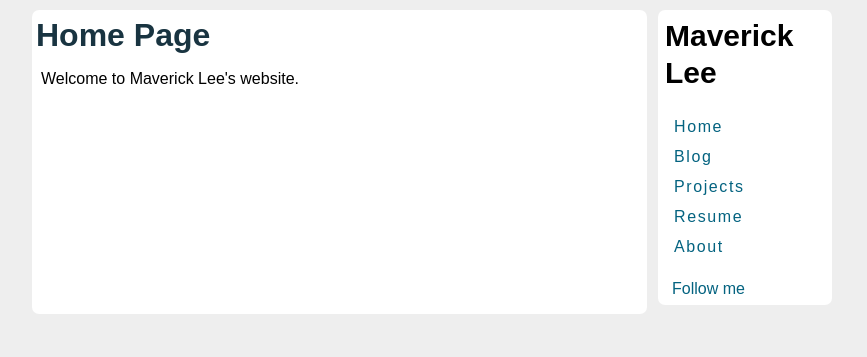
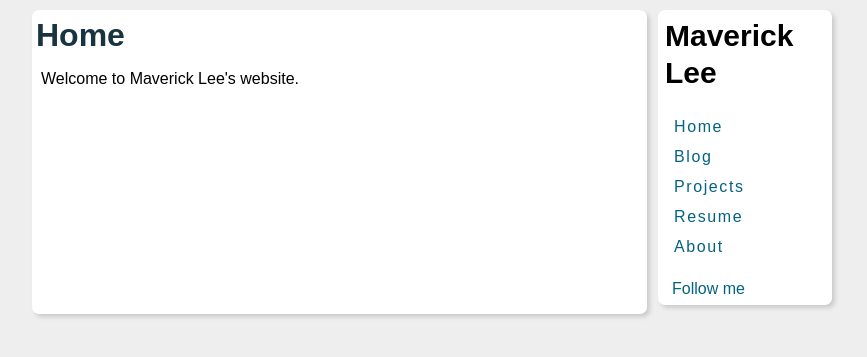
Before and after one commit to mavlee/mavlee.github.com, a Jekyll site: the page built from index.html, in a window 1280 px wide. Shown: the top 357 px of the page, without its empty margins (208-1075 px from the left). Built offline with Jekyll 4.4.1, drawn with Linux system fonts in a browser that asks for light colours; Markdown is read by kramdown in place of the engine named in the settings; comment, search, counter and statistics services are not loaded.

Commit message:
minor styling, fix comment count

```diff
--- a/_layouts/base.html
+++ b/_layouts/base.html
@@ -17,10 +17,10 @@
   </head>
 
   <body>
-    <div class="content">
+    <div class="content shadow">
       {{ content }}
     </div>
-    <div class="rightNav">
+    <div class="rightNav shadow">
       <h1><a href="/">Maverick Lee</a></h1>
       <span><a href="/">Home</a></span>
       <span><a href="/blog">Blog</a></span>
--- a/_layouts/blog.html
+++ b/_layouts/blog.html
@@ -8,7 +8,7 @@ title: Blog
   <span class="date">{{ post.date | date: "%A, %B %d, %Y" | upcase }}</span>
   <br>
   {{ post.content }}
-  <a href="{{ post.url }}#disqus_thread" data-disqus-identifier="article_1_identifier">First article</a>
+  <a href="{{ post.url }}/#disqus_thread" data-disqus-identifier="article_1_identifier">First article</a>
 </div>
 <hr/>
 <br>
--- a/about/index.html
+++ b/about/index.html
@@ -9,7 +9,7 @@ title: About
 <br>
 <span><strong>Email: </strong>ms3lee at uwaterloo dot ca</span>
 <br>
-<span><strong>Github: </strong><a href="http://mavlee.github.com">mavlee</a></span>
+<span><strong>Github: </strong><a href="http://github.com/mavlee">mavlee</a></span>
 <br>
 <span><strong>LinkedIn: </strong><a href="http://www.linkedin.com/in/mavericklee">me</a></span>
 <br><br>
--- a/css/mav.css
+++ b/css/mav.css
@@ -109,6 +109,12 @@ img {
   color: #FFFFFF;
 }
 
+.shadow {
+  -moz-box-shadow: 3px 3px 4px #CCCCCC;
+  -webkit-box-shadow: 3px 3px 4px #CCCCCC;
+  box-shadow: 3px 3px 4px #CCCCCC;
+}
+
 #disqus_thread {
   margin-right: 5px;
   margin-left: 5px;
--- a/index.html
+++ b/index.html
@@ -2,6 +2,5 @@
 layout: page
 title: Home
 ---
-
-<h1>Home Page</h1>
+<h1>{{ page.title }}</h1>
 <p>Welcome to Maverick Lee's website.</p>
```
Also changed, not shown: assets/terrible_food.jpg.
